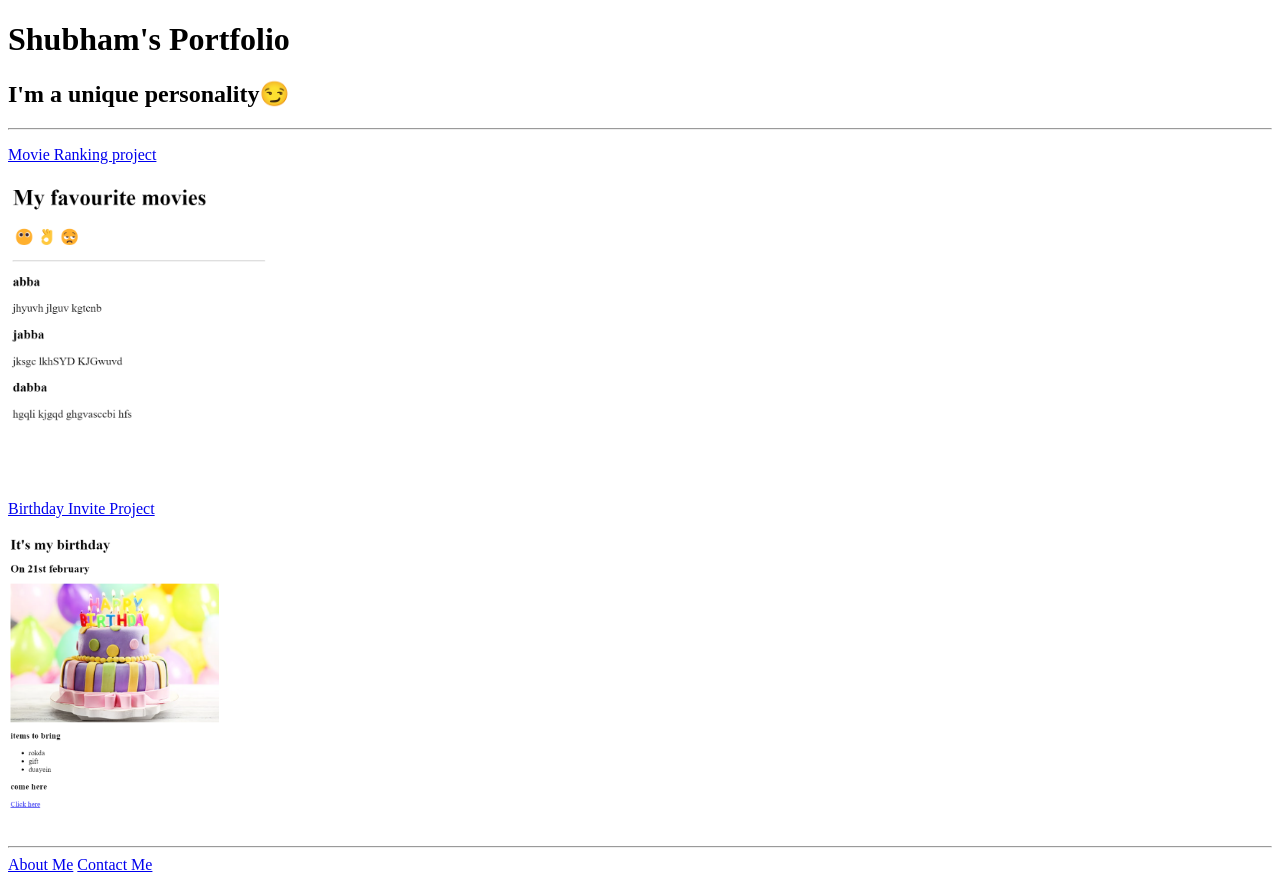
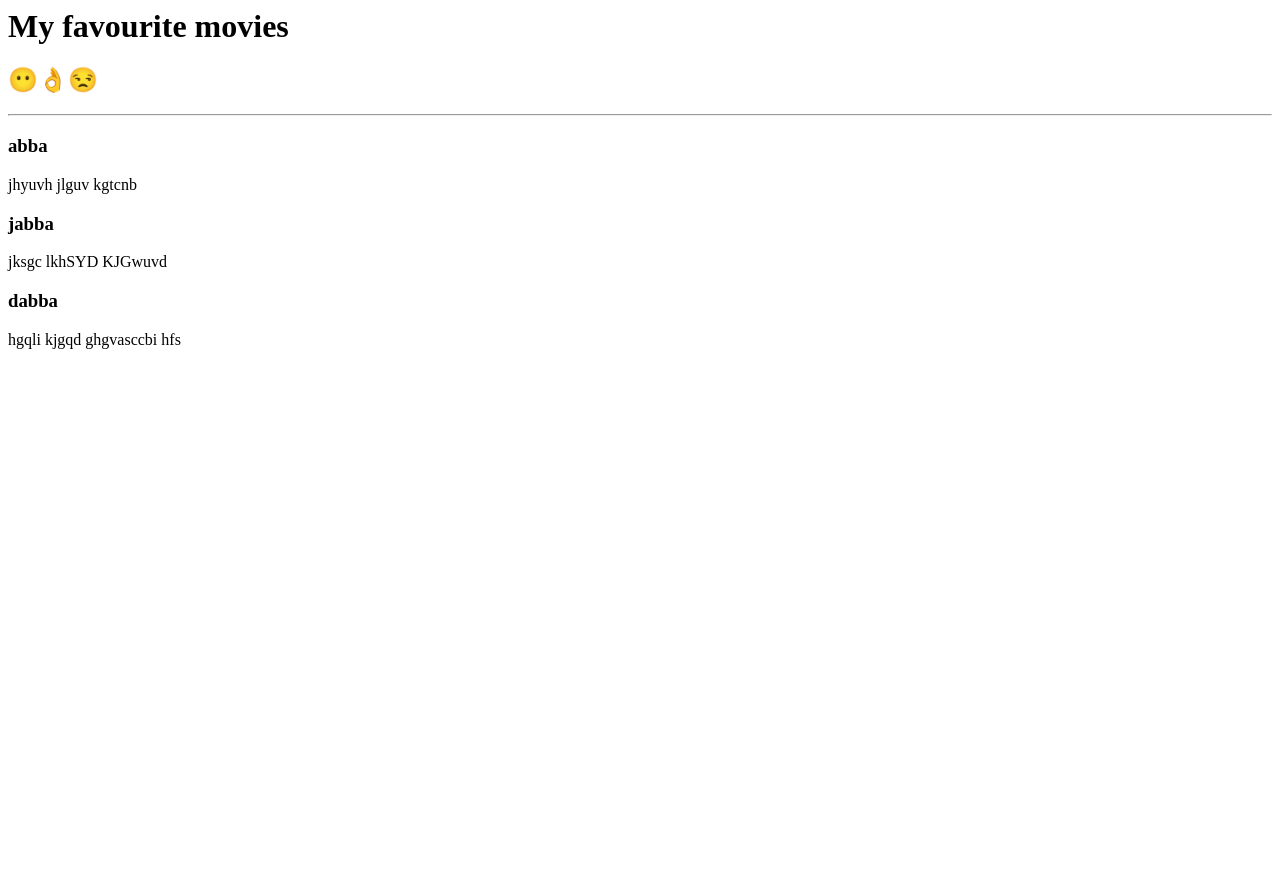
Before and after one commit to Shubham210204/Shubham-s-Portfolio-, a plain HTML site: page index.html in a window 1280 px wide. After the commit the page ends 800 px from the top, so only its background shows below. Drawn offline with Linux system fonts and the light colour scheme.

Commit message:
Add files via upload

```diff
--- a/index.html
+++ b/index.html
@@ -1,23 +1,8 @@
-<!DOCTYPE html>
-<html lang="en">
-
-<head>
-    <meta charset="UTF-8">
-    <meta name="viewport" content="width=device-width, initial-scale=1.0">
-    <title>Shubham's Portfolio</title>
-</head>
-
-<body>
-    <h1>Shubham's Portfolio</h1>
-    <h2>I'm a unique personality😏</h2>
-    <hr />
-    <p><a href="../2.4+Movie+Ranking+Project/2.4 Movie Ranking Project/index.html">Movie Ranking project</a></p>
-    <img height="300" src="Screenshot_20230923_045446.png" />
-    <p><a href="../3.4+Birthday+Invite+Project/3.4 Birthday Invite Project/index.html">Birthday Invite Project</a></p>
-    <img height="300" src="Screenshot_20230923_062707.png" />
-    <hr />
-    <a href="public/about.html">About Me</a>
-    <a href="public/contact.html">Contact Me</a>
-</body>
-
-</html>
+<h1>My favourite movies</h1>
+<h2>😶👌😒</h2><hr />
+<h3>abba</h3>
+<p>jhyuvh jlguv kgtcnb</p>
+<h3>jabba</h3>
+<p>jksgc lkhSYD  KJGwuvd </p>
+<h3>dabba</h3>
+<p>hgqli kjgqd ghgvasccbi hfs</p>
```
Also changed, not shown: 1 other file.
